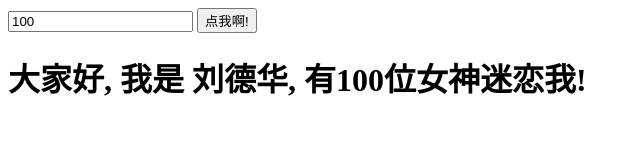
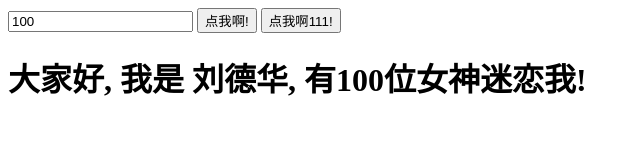
Before and after one commit to prayjourney/js-web-playground, a website: page hello-vue.html in a window 1280 px wide. Shown: the whole page, without its empty margins (0-640 px from the left). Drawn offline with nearby package versions, Linux system fonts and the light colour scheme.

Commit message:
事件处理

```diff
--- a/hello-vue.html
+++ b/hello-vue.html
@@ -11,6 +11,8 @@
     <input type="text" v-model="num">
     <!-- v-on: 事件名称= js表达式 -->
     <input type="button" value="点我啊!" v-on:click="num++">
+    <!-- 绑定程一个方法-->
+    <input type="button" value="点我啊111!" v-on:click="incr">
 
     <!-- 花括号: js表达式-->
     <h1>大家好, 我是 {{name}}, 有{{num}}位女神迷恋我!</h1>
@@ -24,6 +26,12 @@
         data: { // 定义数据模型
             name: "刘德华",
             num: 100
+        },
+        // 声明了一个方法
+        methods: {
+            incr() {
+                this.num++;
+            }
         }
     })
 </script>
```
